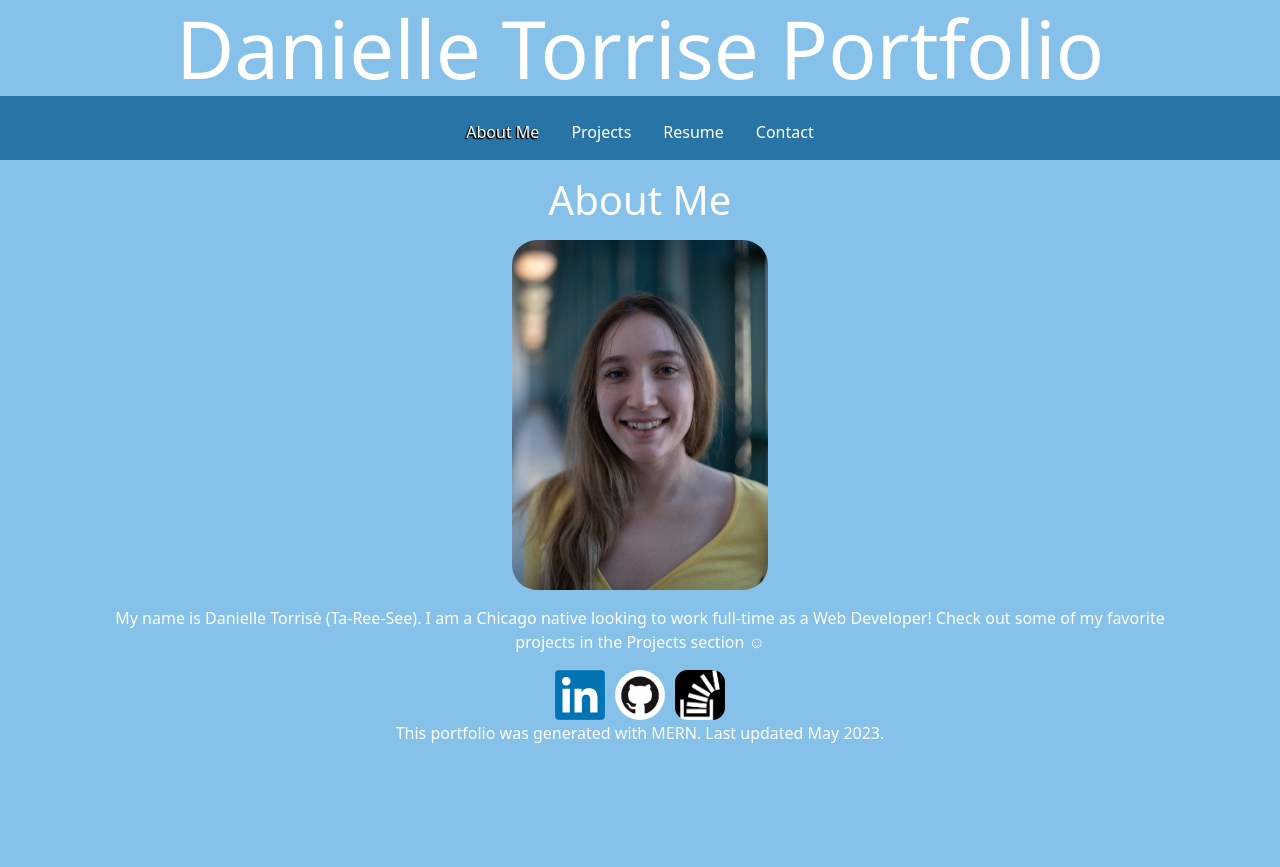
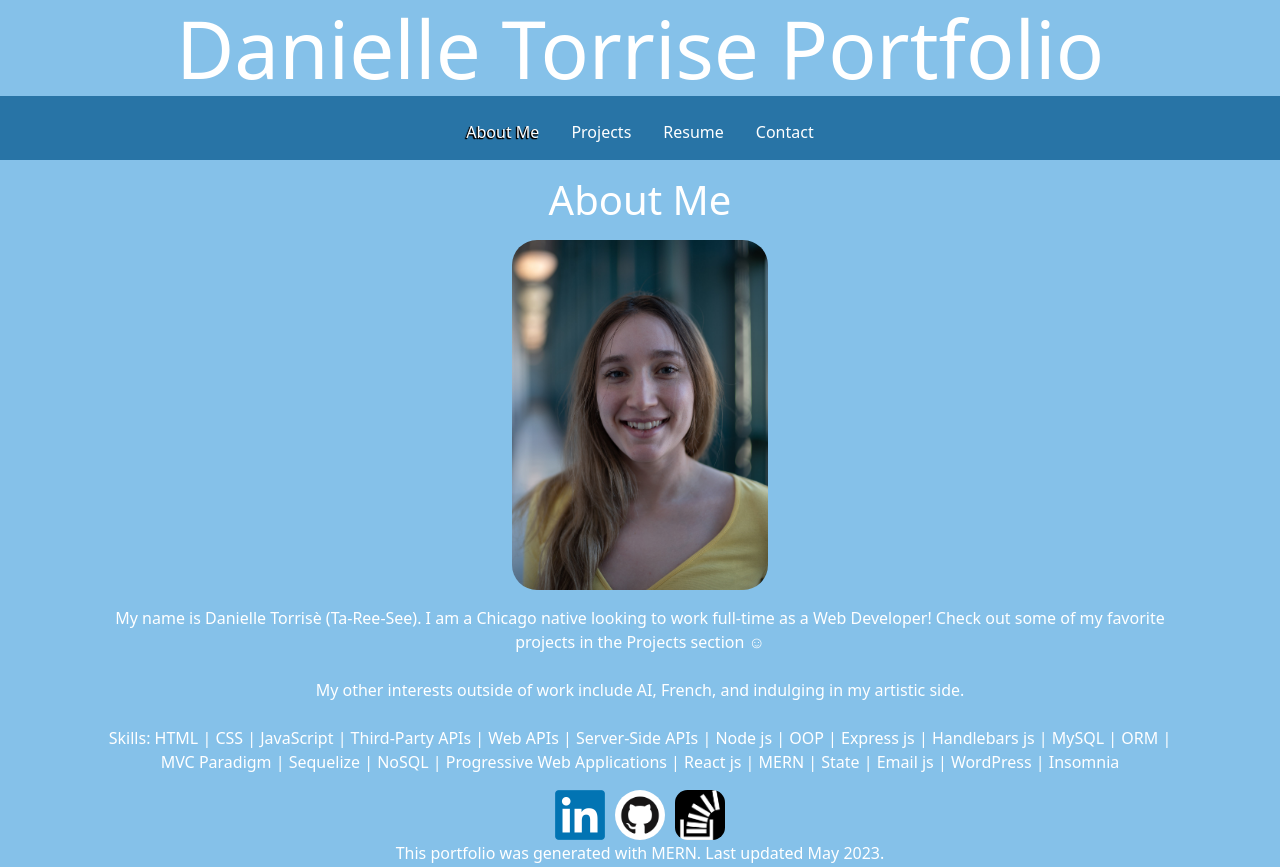
Before and after one commit to dltorrise/React-Portfolio, a React (Create React App) app: page / in a window 1280 px wide. Before the commit the page ends 800 px from the top, so only its background shows below. Built offline with nearby package versions, Linux system fonts and the light colour scheme.

Commit message:
added to about me section

```diff
--- a/src/components/pages/AboutMe.js
+++ b/src/components/pages/AboutMe.js
@@ -10,6 +10,12 @@ export default function AboutMe() {
     </figure>
       <p id="aboutme" className="text-center text-white">
       My name is Danielle Torrisè (Ta-Ree-See). I am a Chicago native looking to work full-time as a Web Developer! Check out some of my favorite projects in the Projects section ☺
+    <br></br>
+    <br></br>
+    My other interests outside of work include AI, French, and indulging in my artistic side.
+    <br></br>
+    <br></br>
+      Skills: HTML | CSS | JavaScript | Third-Party APIs | Web APIs | Server-Side APIs | Node js | OOP | Express js | Handlebars js | MySQL | ORM | MVC Paradigm | Sequelize | NoSQL | Progressive Web Applications | React js | MERN | State | Email js | WordPress | Insomnia
       </p>
     </div>
   );
```
